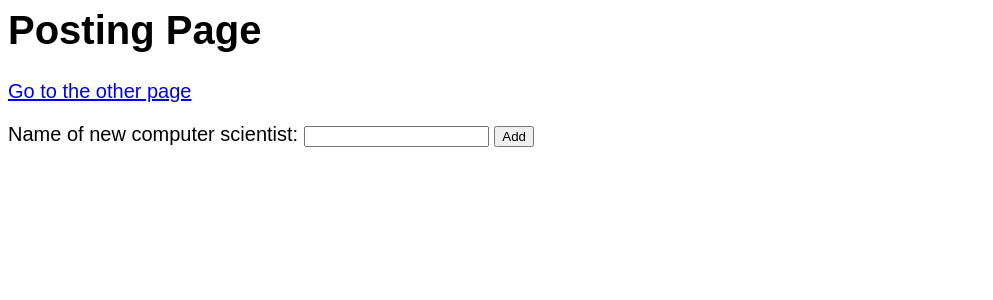
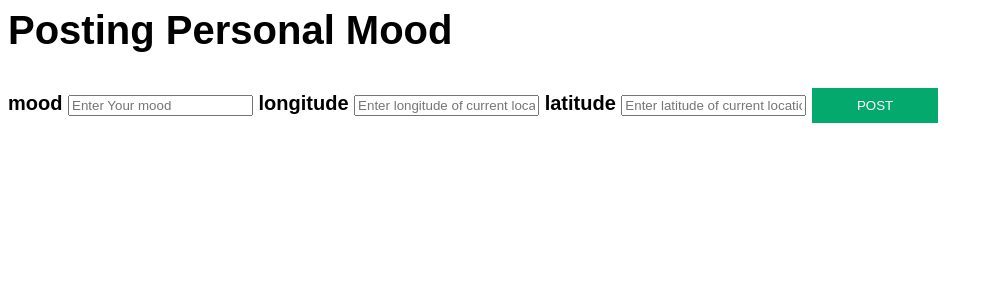
Before and after one commit to fff321755/social-media-postgreSQL, a Flask app: page /posting_page in a window 1280 px wide. Shown: the top 300 px of the page, without its empty margins (0-993 px from the left). Run offline with Flask 2, Linux system fonts and the light colour scheme; parts of the project's set-up code (start-up, migrations or seed data) failed here and were passed over.

Commit message:
positng personal post

```diff
--- a/webserver/server.py
+++ b/webserver/server.py
@@ -14,6 +14,7 @@ from sqlalchemy import *
 from sqlalchemy.pool import NullPool
 from flask import Flask, request, render_template, g, redirect, Response, session
 from flask_session import Session
+from datetime import datetime, timezone
 
 tmpl_dir = os.path.join(os.path.dirname(os.path.abspath(__file__)), 'templates')
 app = Flask(__name__, template_folder=tmpl_dir)
@@ -51,7 +52,7 @@ engine = create_engine(DATABASEURI)
 
 # User_id = []
 # session['uid'] = 0
-UID = 25
+UID = 26
 
 @app.before_request
 def before_request():
@@ -242,6 +243,7 @@ def glist_page():
 
   return render_template('glist_page.html', **context)
 
+#from group list page
 @app.route('/group_page/<group_id>', methods=['POST'])
 def group_page(group_id):
 
@@ -254,14 +256,14 @@ def group_page(group_id):
   cursor.close()
 
   Group_post = []
-  cursor = g.conn.execute("""SELECT D.time, G.text
+  cursor = g.conn.execute("""SELECT D.time, G.text, G.image_url
                               FROM Dep_posts D, Group_posts G
                               WHERE D.uid = G.uid AND D.post_no=G.post_no AND
                               G.group_id = %s""", group_id)
                              ## possibly ordered by time?
 
   for result in cursor:
-    Group_post.append((result['time'],result['text']))
+    Group_post.append((result['time'],result['text'],result['image_url']))
   cursor.close()
 
   context = dict(group_info = Group_info, group_post = Group_post)
@@ -343,6 +345,23 @@ def creat_account():
     return redirect('/')
   else:
     return redirect('/sign_in_page')
+
+@app.route('/create_personal_post', methods=['POST'])
+def create_post():
+  mood = request.form['mood']
+  longitude = request.form['longitude']
+  latitude = request.form['latitude']
+
+  g.conn.execute("""INSERT INTO Dep_posts VALUES
+                    ((SELECT MAX(post_no) FROM Dep_posts WHERE uid=%s)+1,%s, %s)""",
+                    (session['uid'],str(datetime.now(timezone.utc).strftime('%Y-%m-%d %H:%M:%S')),
+                    session['uid']))
+
+  g.conn.execute("""INSERT INTO Personal_mood VALUES
+                    (%s,%s,%s,(SELECT MAX(post_no) FROM Dep_posts WHERE uid=%s),%s)""",
+                    (longitude,latitude,session['uid'],session['uid'],mood))
+
+  return redirect('/main')
 
 #login function
 @app.route('/login', methods=['POST'])
--- a/webserver/templates/group_page.html
+++ b/webserver/templates/group_page.html
@@ -18,10 +18,10 @@
 
   <br />
   <div>
-    {% for time, text in group_post %}
+    {% for time, text, url in group_post %}
     <br />
     <div>Posted when {{time}}</div>
-
+    <div>{{url}}</div>
     <div>{{text}}</div>
     <form action="/" method='get'>
       <button >comment</button>
--- a/webserver/templates/posting_page.html
+++ b/webserver/templates/posting_page.html
@@ -4,24 +4,65 @@
       font-size: 15pt;
       font-family: arial;
     }
+    button {
+        background-color: #04aa6d;
+        color: white;
+        padding: 10px 10px;
+        margin: 8px 0;
+        border: none;
+        cursor: pointer;
+        width: 10%;
+    }
   </style>
 
 
 <body>
-  <h1>Posting Page</h1>
-  <!-- <div>{{data}}</div>
+  <h1>Posting Personal Mood</h1>
 
-  <div>
-    {% for n in data %}
-    <div>{{n}}</div>
-    {% endfor %}
-  </div> -->
 
-<p><a href="follow_page">Go to the other page</a></p>
+  <form action="/create_personal_post" method="post">
+    <!-- <div class="imgcontainer">
+        <img src="img_avatar2.png" alt="Avatar" class="avatar" />
+    </div> -->
 
-<form method="POST" action="/add">
-<p>Name of new computer scientist: <input type="text" name="name"> <input type="submit" value="Add"></p>
-</form>
+    <div class="container">
+        <label for="mood"><b>mood</b></label>
+        <input
+            type="text"
+            placeholder="Enter Your mood"
+            name="mood"
+            required
+        />
+
+        <label for="longitude"><b>longitude</b></label>
+        <input
+            type="text"
+            placeholder="Enter longitude of current location"
+            name="longitude"
+            required
+        />
+
+        <label for="latitude"><b>latitude</b></label>
+        <input
+            type="text"
+            placeholder="Enter latitude of current location"
+            name="latitude"
+            required
+        />
+
+        <button type="submit">POST</button>
+        <!-- <label>
+            <input type="checkbox" checked="checked" name="remember" />
+            Remember me
+        </label> -->
+    </div>
+
+    <!-- <div class="container" style="background-color: #f1f1f1">
+        <button type="button" class="cancelbtn">Cancel</button>
+        <span class="psw">Forgot <a href="#">password?</a></span>
+    </div> -->
+  </form>
+
 
 </body>
 
--- a/webserver/templates/sign_in_page.html
+++ b/webserver/templates/sign_in_page.html
@@ -7,7 +7,7 @@
     button {
         background-color: #04aa6d;
         color: white;
-        padding: 14px 14px;
+        padding: 10px 10px;
         margin: 8px 0;
         border: none;
         cursor: pointer;
@@ -37,7 +37,7 @@
         <label for="email"><b>Email</b></label>
         <input
             type="text"
-            placeholder="Enter Password"
+            placeholder="Enter email address"
             name="email"
             required
         />
```
